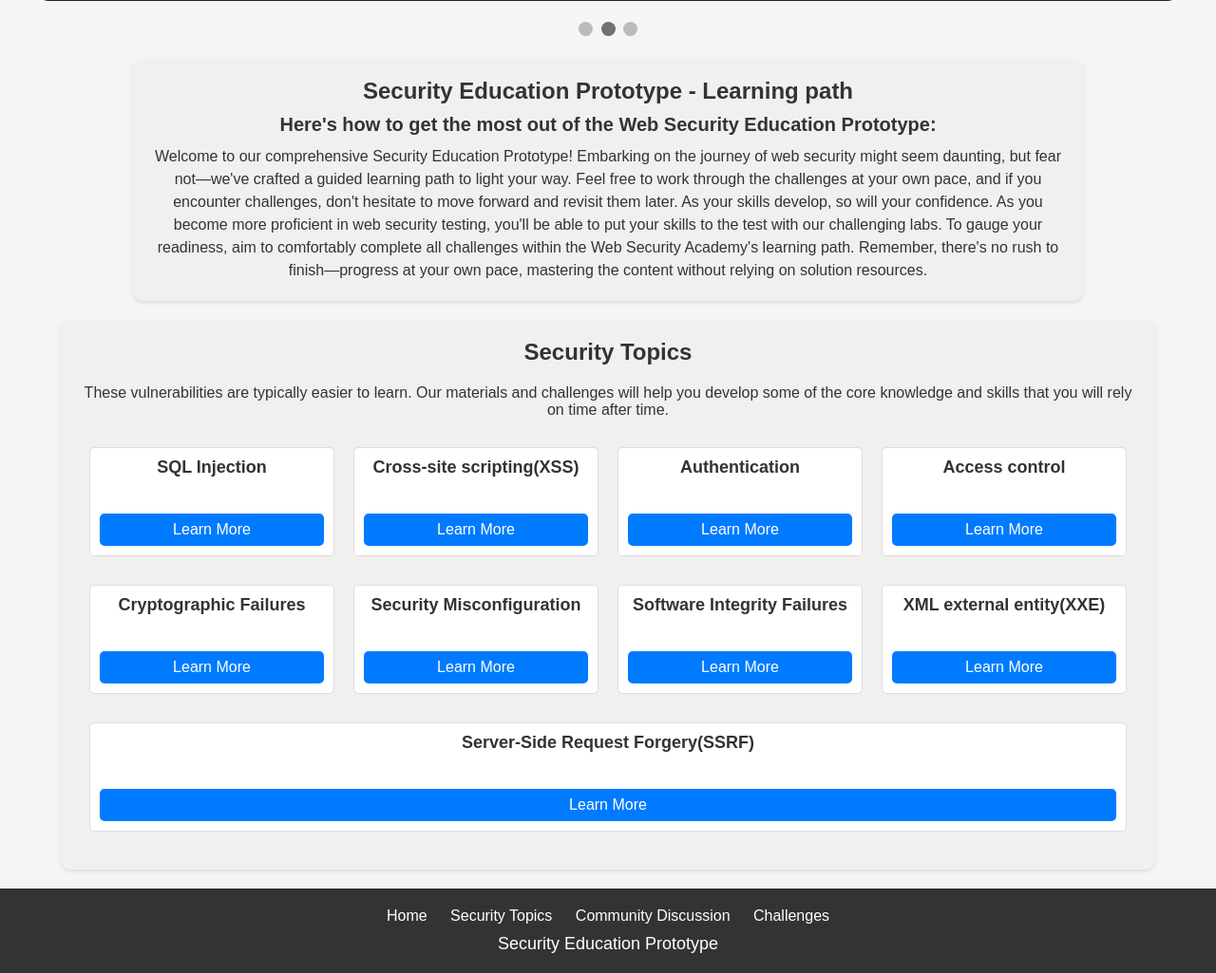
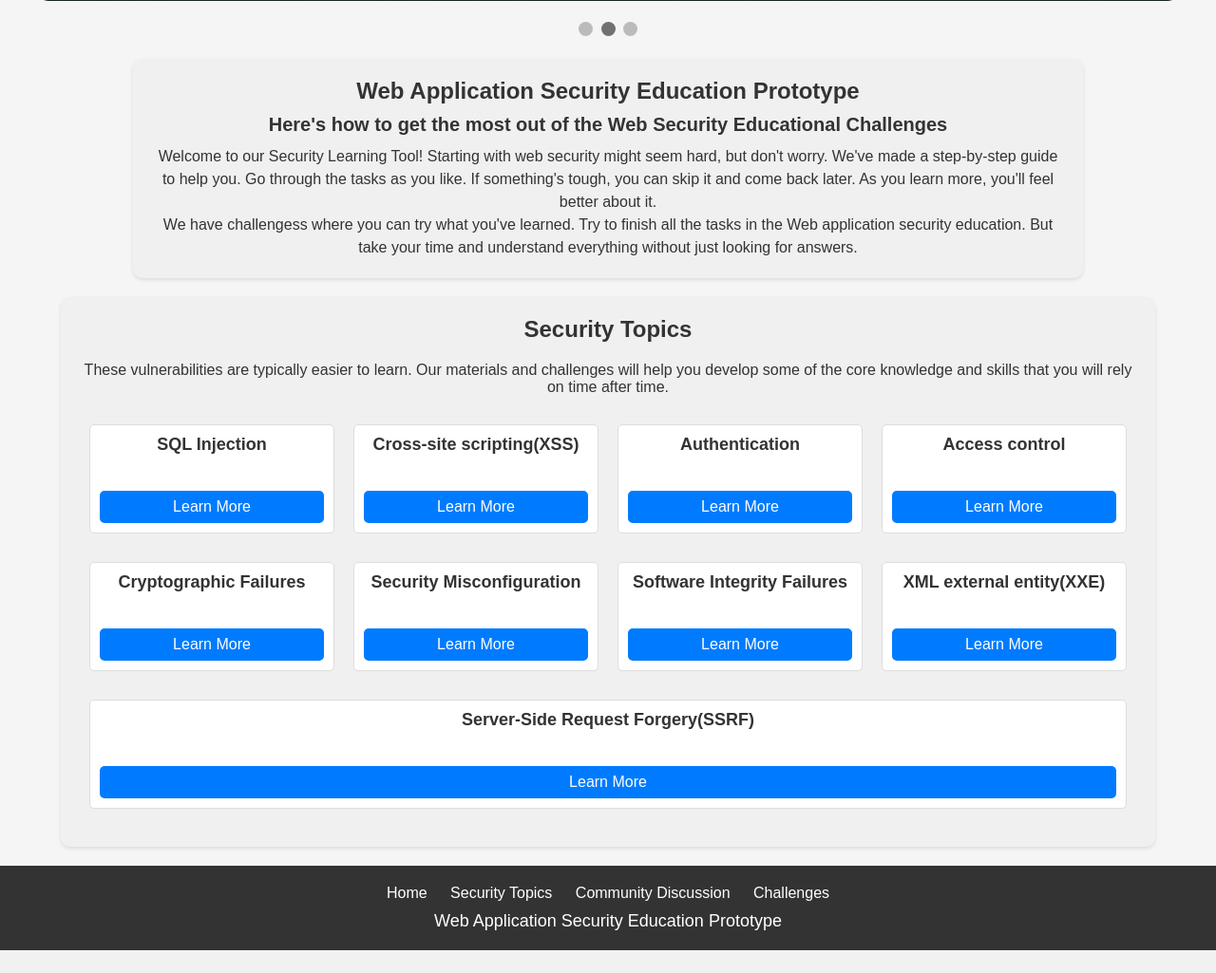
Before and after one commit to JoeWasfy/Web-Application-Security-Education, a Django app: page / in a window 1280 px wide. Shown: the part 874-1899 px from the top of the page at 95% size. After the commit the page ends 1875 px from the top, so only its background shows below. Run offline with Django 4.2, Linux system fonts and the light colour scheme.

Commit message:
Add files via upload

```diff
--- a/lab_environment/templates/base.html
+++ b/lab_environment/templates/base.html
@@ -68,7 +68,7 @@
       <a href="#">Community Discussion</a></li>
       <a href="{% url 'lab_environment:all_labs' %}">Challenges</a></li>
     </div>
-    <p class="footer-project-name">Security Education Prototype</p>
+    <p class="footer-project-name">Web Application Security Education Prototype</p>
   </footer>
 </footer>
 
--- a/lab_environment/templates/home.html
+++ b/lab_environment/templates/home.html
@@ -449,17 +449,15 @@
 
 
 <div class="text-container">
-    <h2 class="text-title">Security Education Prototype - Learning path</h2>
-    <h3 class="text-subtitle">Here's how to get the most out of the Web Security Education Prototype:</h3>
+    <h2 class="text-title">Web Application Security Education Prototype  </h2>
+    <h3 class="text-subtitle">Here's how to get the most out of the Web Security Educational Challenges</h3>
     <p class="text-content">
-        Welcome to our comprehensive Security Education Prototype! Embarking on the journey of web security might seem daunting,
-        but fear not—we've crafted a guided learning path to light your way.
-         Feel free to work through the challenges at your own pace, and if you encounter challenges,
-          don't hesitate to move forward and revisit them later. As your skills develop, so will your confidence.
-        As you become more proficient in web security testing, you'll be able to put your skills
-         to the test with our challenging labs. To gauge your readiness, aim to comfortably complete
-          all challenges within the Web Security Academy's learning path. Remember,
-           there's no rush to finish—progress at your own pace, mastering the content without relying on solution resources.
+        Welcome to our Security Learning Tool! Starting with web security might seem hard, but don't worry.
+         We've made a step-by-step guide to help you. Go through the tasks as you like.
+          If something's tough, you can skip it and come back later. As you learn more, you'll feel better about it.</p>
+    <p class="text-content">
+          We have challengess where you can try what you've learned. Try to finish all the tasks in the Web application security education.
+         But take your time and understand everything without just looking for answers.
     </p>
 </div>
 
@@ -535,7 +533,7 @@
       <a href="#">Community Discussion</a></li>
       <a href="{% url 'lab_environment:all_labs' %}">Challenges</a></li>
     </div>
-    <p class="footer-project-name">Security Education Prototype</p>
+    <p class="footer-project-name">Web Application Security Education Prototype</p>
   </footer>
 </footer>
 
--- a/lab_environment/templates/my-account.html
+++ b/lab_environment/templates/my-account.html
@@ -250,12 +250,12 @@
 
 </div>
     <div class="add-article">
-        <h3>Add Scientific Article</h3>
+        <h3>Add a challenge idea </h3>
         <form method="post">
             {% csrf_token %}
             <!-- Add form fields for adding an article -->
             <!-- ... -->
-            <button type="submit">Add Article</button>
+            <button type="submit">Add</button>
         </form>
     </div>
 </div>
```
